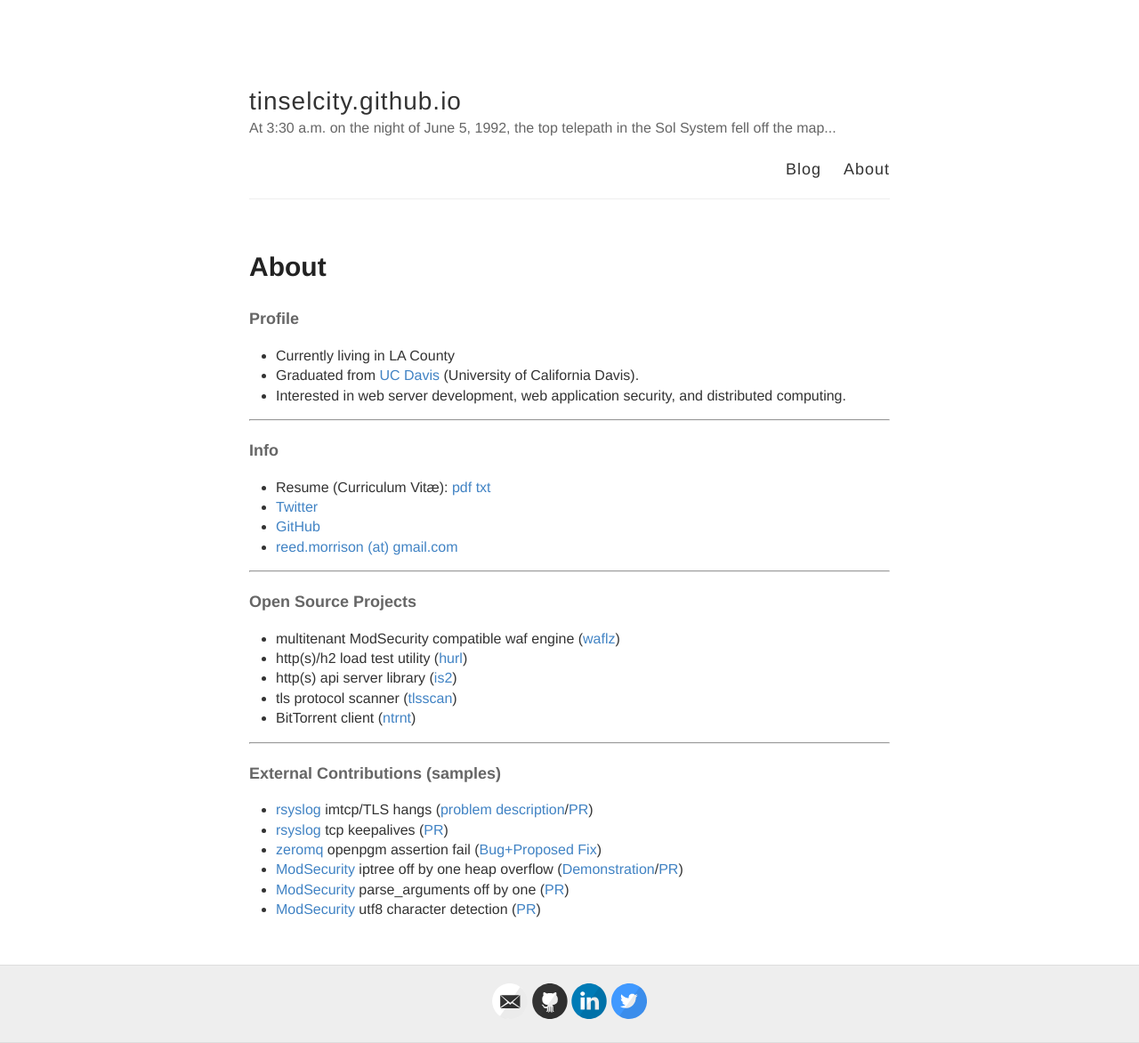
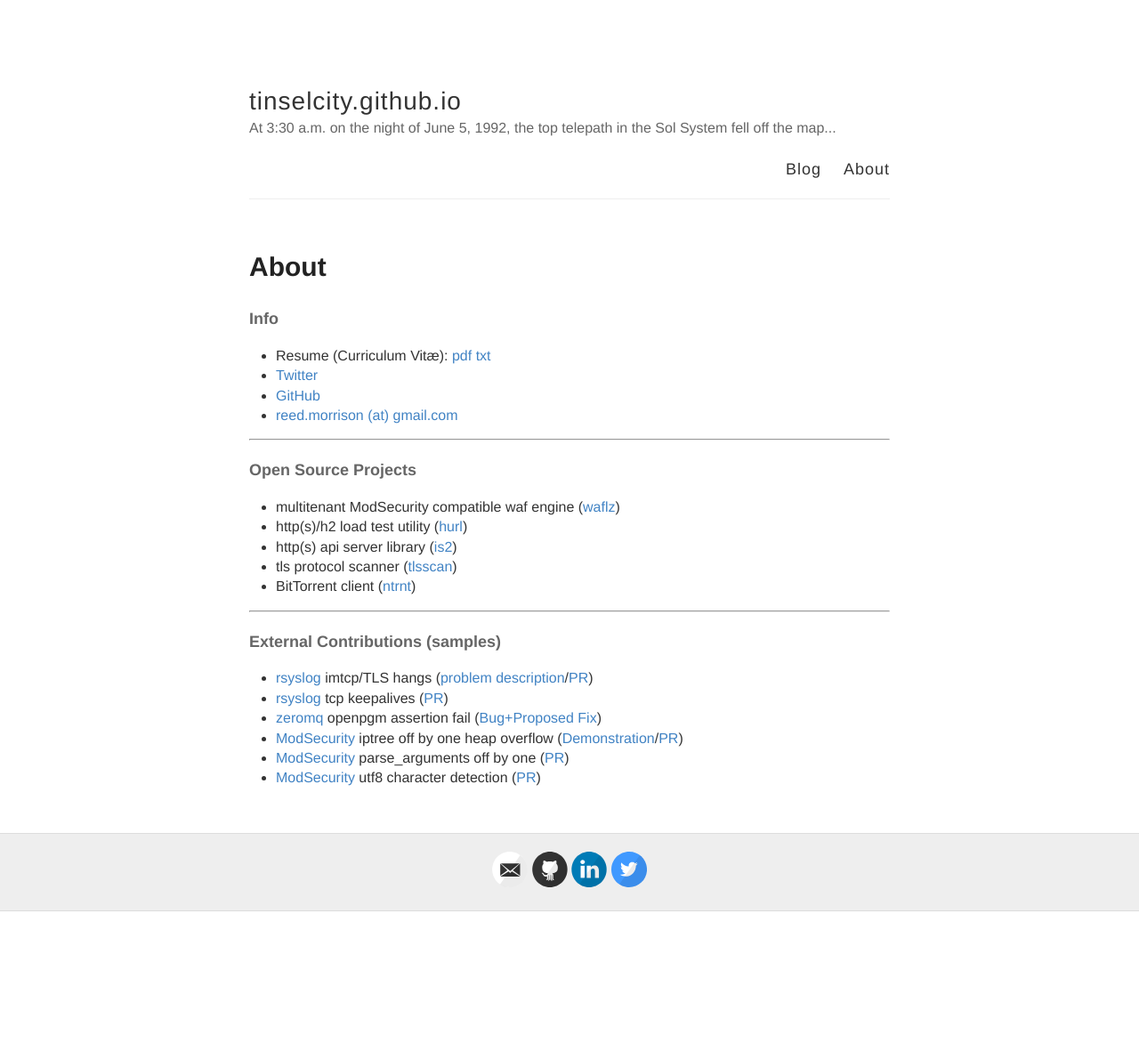
Before and after one commit to tinselcity/tinselcity.github.io, a Jekyll site: the page built from about.md, in a window 1280 px wide. Shown: the whole page at 89% size. Built offline with Jekyll 4.4.1, drawn with Linux system fonts in a browser that asks for light colours; after the commit the page ends 1024 px from its top, so only the background shows below that.

Commit message:
cleanup.

```diff
--- a/about.md
+++ b/about.md
@@ -2,14 +2,6 @@
 layout: page
 title: About
 permalink: /about/
----
-
-#### Profile
-
-- Currently living in LA County
-- Graduated from [UC Davis](https://www.ucdavis.edu/) (University of California Davis).
-- Interested in web server development, web application security, and distributed computing.
-
 ---
 
 #### Info
```
